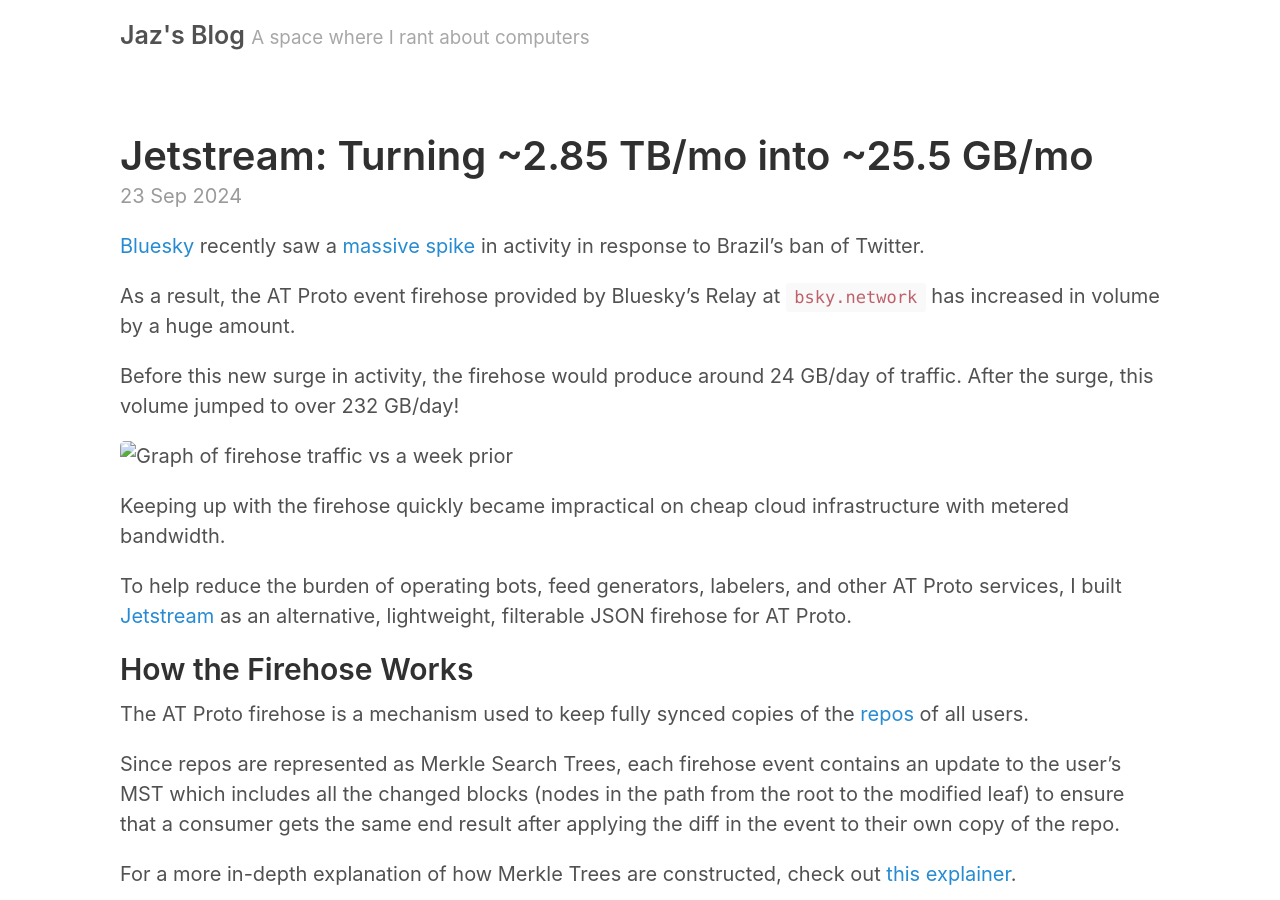
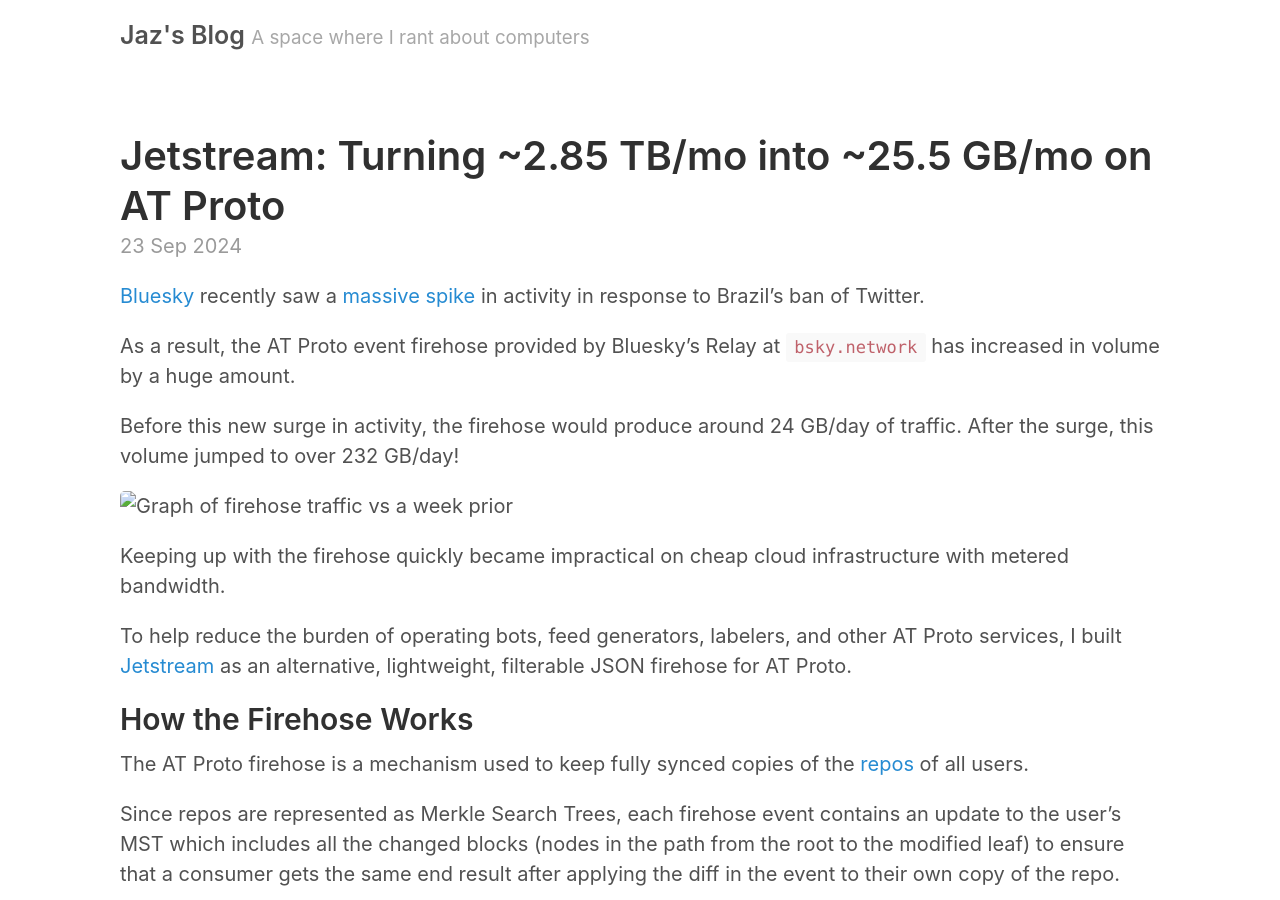
Before and after one commit to jazware/jazco-dev, a Jekyll site: the page built from _posts/2024-09-23-jetstream.md, in a window 1280 px wide and 900 px high. Built offline with Jekyll 4.4.1, drawn with Linux system fonts in a browser that asks for light colours.

Commit message:
Title updates

```diff
--- a/_posts/2024-09-23-jetstream.md
+++ b/_posts/2024-09-23-jetstream.md
@@ -1,6 +1,6 @@
 ---
 layout: post
-title: "Jetstream: Turning ~2.85 TB/mo into ~25.5 GB/mo"
+title: "Jetstream: Turning ~2.85 TB/mo into ~25.5 GB/mo on AT Proto"
 excerpt: "Jetstream allows us to live tail all posts on Bluesky as they're posted for as little as ~850 MB/day"
 ---
 
```
